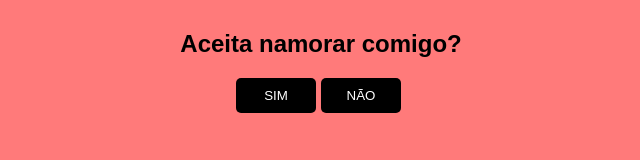
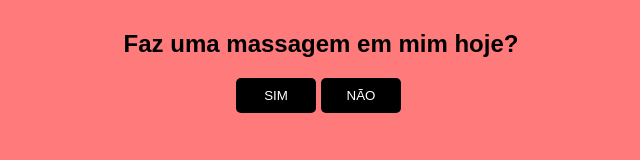
Before and after one commit to Euzebiolucass/massagem-hoje, a plain HTML site: page index.html in a window 1280 px wide. Shown: the whole page, without its empty margins (329-969 px from the left). Drawn offline with Linux system fonts and the light colour scheme.

Commit message:
Update index.html

```diff
--- a/index.html
+++ b/index.html
@@ -10,7 +10,7 @@
 
 <body>
     <div id="conteudo">
-        <h2>Aceita namorar comigo?</h2>
+        <h2>Faz uma massagem em mim hoje?</h2>
         <div style="margin: auto;width: 170px;">
             <button style="position: fixed;display: block;" class="btn" onclick="sim()">SIM</button>
             <button class="btn" onclick="desvia(this)" onmouseover="desvia(this)" style="position: absolute;">NÃO</button>
```
